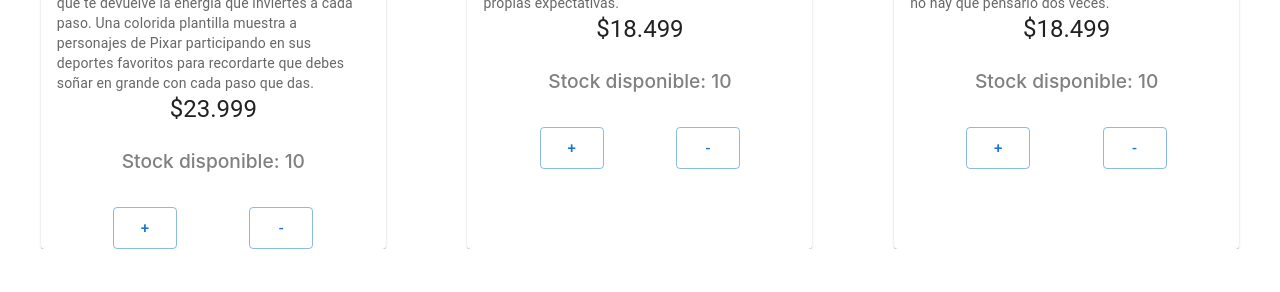
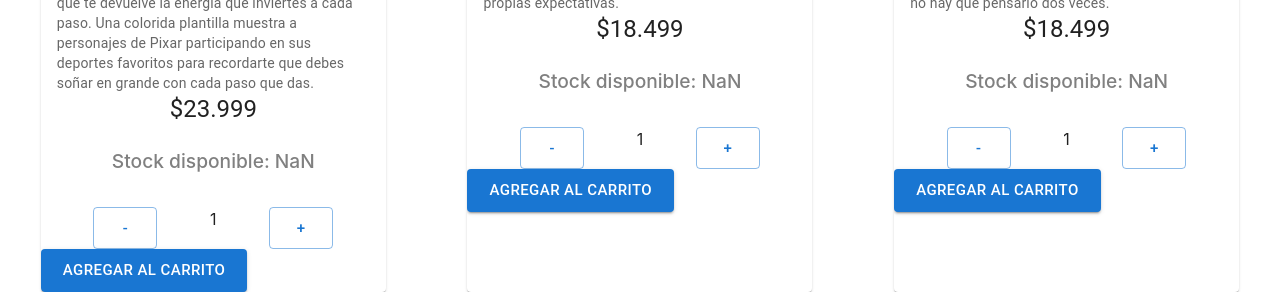
Before and after one commit to agustin25crosa05/React-Js-Visco-Crosa-Agustin, a React (Create React App) app: page / in a window 1280 px wide. Shown: the part 1430-1722 px from the top of the page. Before the commit the page ends 1679 px from the top, so only its background shows below. Built offline with nearby package versions, Linux system fonts and the light colour scheme; the HTML template or start-up script is replaced by a standard one.

Commit message:
Update ItemCount con onAdd

```diff
--- a/src/ItemCount/ItemCount.js
+++ b/src/ItemCount/ItemCount.js
@@ -2,25 +2,39 @@ import React, {useState} from 'react';
 import Button from '@mui/material/Button';
 import './ItemCount.css';
 
-const ItemCount = () => {
+const ItemCount = ({initial, stock, onAdd}) => {
 
-    const [counter, setCounter] = useState(10);
+    const [counter, setCounter] = useState(initial);
 
     const handlerCounterUp = () =>{
+        if(counter < stock){
         setCounter(counter+1);
+        } else {
+            console.log("no hay stock suficiente");
+        }
     };
     const handlerCounterDown = () =>{
+        if(counter > 1){
         setCounter(counter-1);
+        } else {
+            console.log("no se puede quitar mas productos");
+        }
     };
 
     return(
 		<div className='itemCount'>
-            <h4 className='itemCount_Stock'>Stock disponible: {counter}</h4>
+            <h4 className='itemCount_Stock'>Stock disponible: {stock - counter}</h4>
             <div className='buttonCounter'>
+                <Button onClick={handlerCounterDown} variant="outlined" size="large">
+                -</Button>
+                {counter}
                 <Button onClick={handlerCounterUp} variant="outlined" size="large">
                 +</Button>
-                <Button onClick={handlerCounterDown} variant="outlined" size="large">
-                -</Button>
+            </div>
+            <div className='buttonAdd'>
+            <Button onClick={onAdd} variant="contained" size="large" color="primary">
+                Agregar al carrito
+            </Button>
             </div>
 		</div>
     );
```
